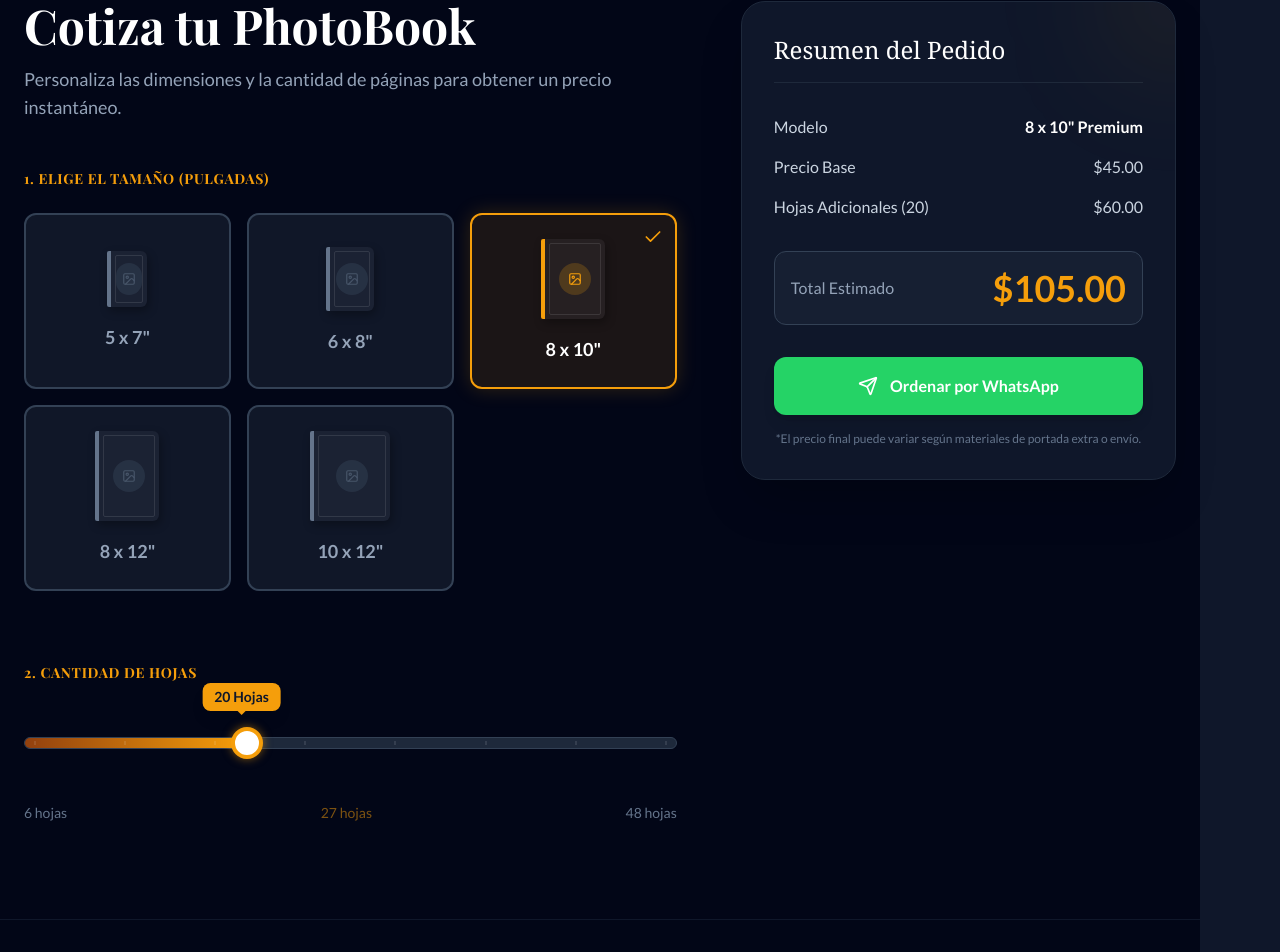
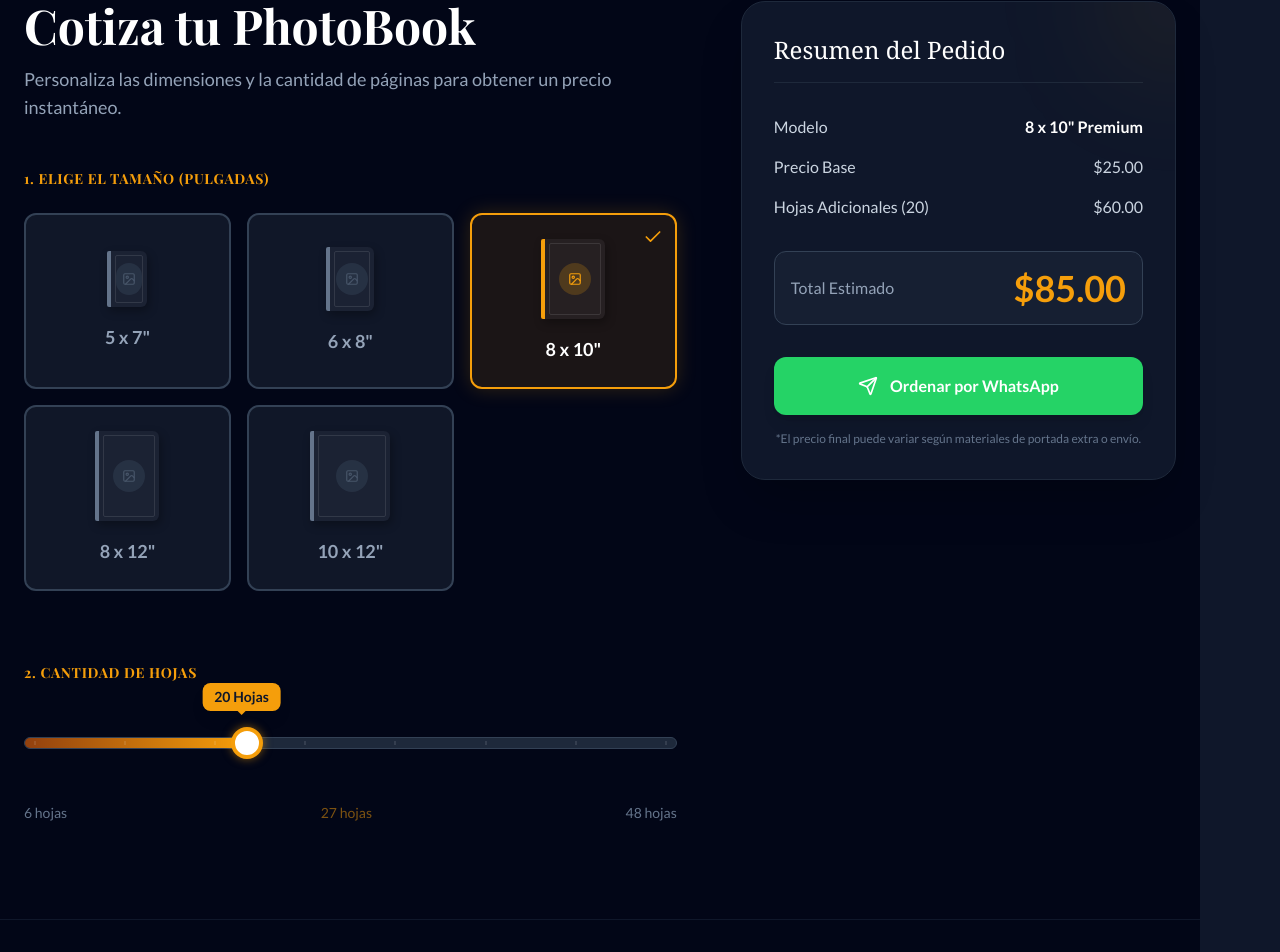
Before and after one commit to Mangelox/cerimagen-web, a React (Vite) app: page / in a window 1280 px wide. Shown: the part 1223-2175 px from the top of the page. Built offline with nearby package versions, Linux system fonts and the light colour scheme; a web font is replaced by a local one.

Commit message:
feat: Precios changing

```diff
--- a/src/App.tsx
+++ b/src/App.tsx
@@ -13,11 +13,11 @@ type BookSize = {
 
 // --- Pricing Model ---
 const SIZES: BookSize[] = [
-  { id: '5x7', label: '5 x 7"', width: 5, height: 7, basePrice: 25, pricePerSheet: 1.5 },
-  { id: '6x8', label: '6 x 8"', width: 6, height: 8, basePrice: 30, pricePerSheet: 2.0 },
-  { id: '8x10', label: '8 x 10"', width: 8, height: 10, basePrice: 45, pricePerSheet: 3.0 },
-  { id: '8x12', label: '8 x 12"', width: 8, height: 12, basePrice: 50, pricePerSheet: 3.5 },
-  { id: '10x12', label: '10 x 12"', width: 10, height: 12, basePrice: 65, pricePerSheet: 4.5 },
+  { id: '5x7', label: '5 x 7"', width: 5, height: 7, basePrice: 15, pricePerSheet: 2.0 },
+  { id: '6x8', label: '6 x 8"', width: 6, height: 8, basePrice: 18, pricePerSheet: 2.5   },
+  { id: '8x10', label: '8 x 10"', width: 8, height: 10, basePrice: 25, pricePerSheet: 3.0 },
+  { id: '8x12', label: '8 x 12"', width: 8, height: 12, basePrice: 35, pricePerSheet: 4.5 },
+  { id: '10x12', label: '10 x 12"', width: 10, height: 12, basePrice: 45, pricePerSheet: 6.0 },
 ];
 
 const MIN_SHEETS = 6;
```
